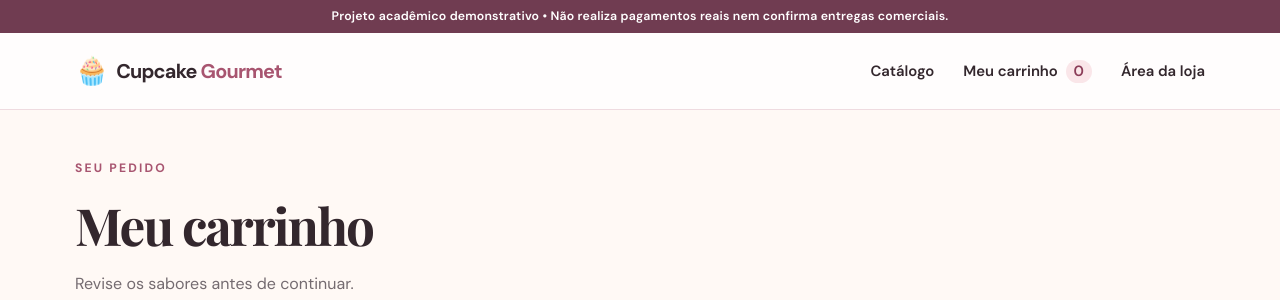
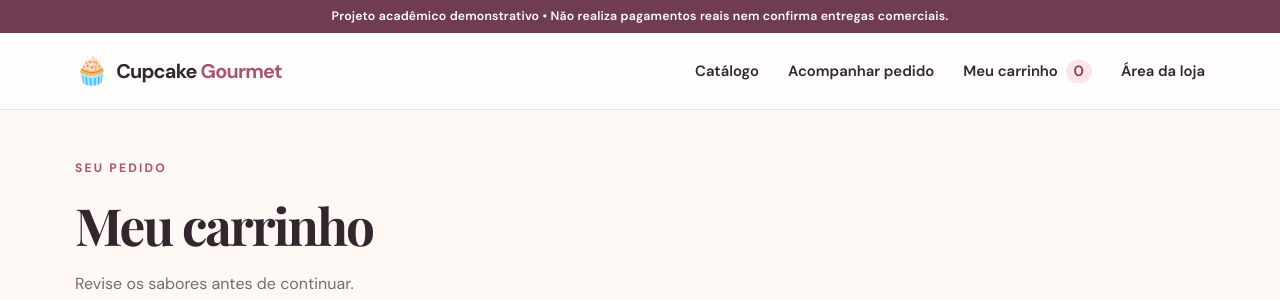
Before and after one commit to anacschmoeller/Cupcakeprojeto, a Flask app: page /carrinho in a window 1280 px wide. Shown: the top 300 px of the page. Run offline with Flask 3, Linux system fonts and the light colour scheme.

Commit message:
Add link to track orders in navigation menu

```diff
--- a/cupcake_gourmet_projeto/cupcake/templates/base.html
+++ b/cupcake_gourmet_projeto/cupcake/templates/base.html
@@ -16,6 +16,7 @@
       <button class="menu-toggle" type="button" aria-controls="main-nav" aria-expanded="false">☰ <span class="sr-only">Abrir menu</span></button>
       <nav class="main-nav" id="main-nav" aria-label="Menu principal">
         <a href="{{ url_for('site.index') }}">Catálogo</a>
+        <a href="{{ url_for('site.acompanhar_pedido') }}">Acompanhar pedido</a>
         <a href="{{ url_for('site.cart') }}">Meu carrinho <span class="cart-badge">{{ cart_count }}</span></a>
         {% if admin_logged_in %}<a href="{{ url_for('site.admin_dashboard') }}">Administração</a>
         {% else %}<a href="{{ url_for('site.login') }}">Área da loja</a>{% endif %}
```
